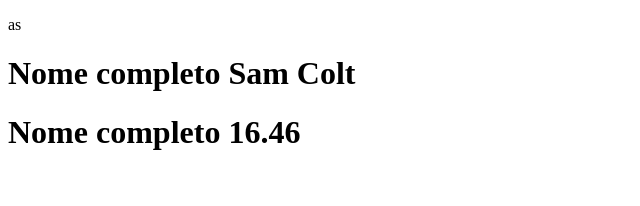
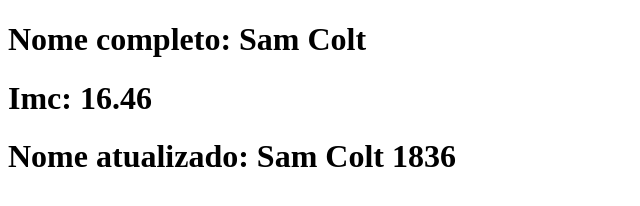
Before and after one commit to SamColt36/javascript-playlist-edson-maia, a plain HTML site: page Objects/index.html in a window 1280 px wide. Shown: the whole page, without its empty margins (0-640 px from the left). Drawn offline with Linux system fonts and the light colour scheme.

Commit message:
Update class

```diff
--- a/Objects/index.html
+++ b/Objects/index.html
@@ -14,7 +14,7 @@
 </head>
 
 <body>
-	<p id="demo">as</p>
+	<p id="demo"></p>
 	<script src="script.js"></script>
 </body>
 
--- a/Objects/script.js
+++ b/Objects/script.js
@@ -11,5 +11,12 @@ function imc () {
 	let result =  (eu.peso / (Math.pow(eu.altura, 2)))
 	return result
 }
-document.write(`<h1> Nome completo ${eu.nomeCompleto()} </h1>`)
-document.write(`<h1> Nome completo ${imc().toFixed(2)} </h1>`)
+document.write(`<h1> Nome completo: ${eu.nomeCompleto()} </h1>`)
+
+// tofixed()
+// O método .toFixed(number) limita o número de casas decimais
+document.write(`<h1> Imc: ${imc().toFixed(2)} </h1>`)
+
+// Alterar propriedade do objeto
+eu.nome = "Sam Colt 1836"
+document.write(`<h1> Nome atualizado: ${eu.nome} </h1>`)
```
